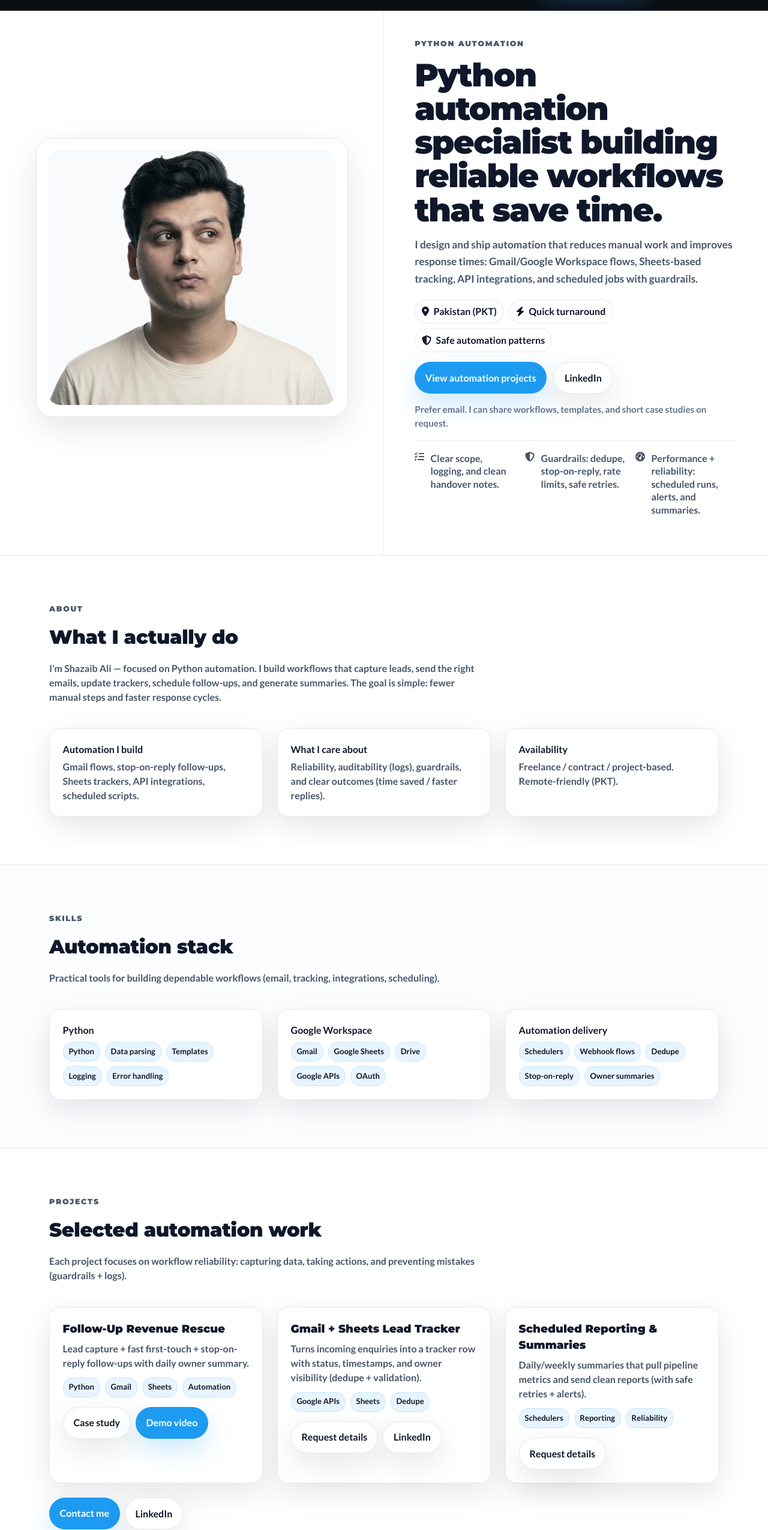
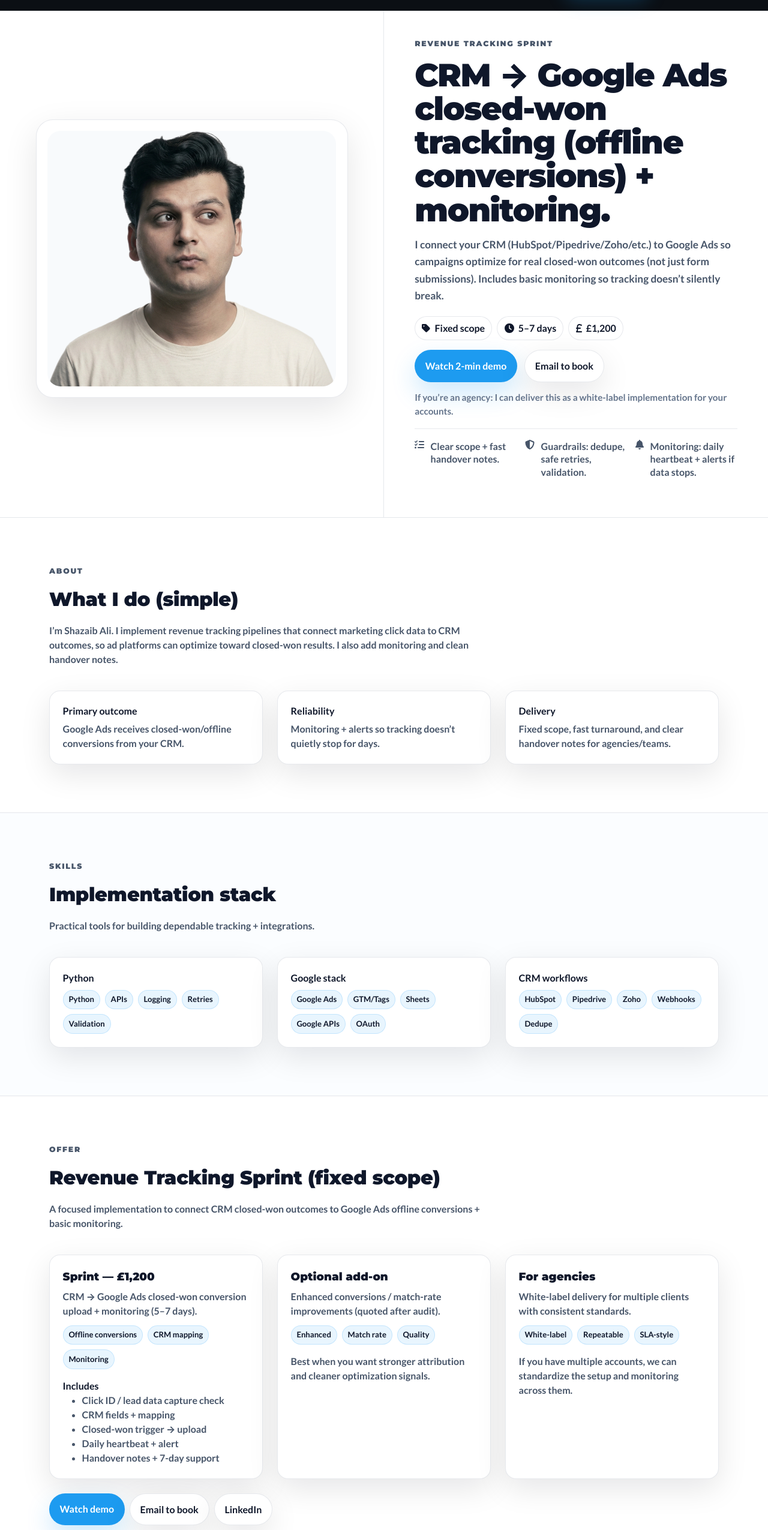
Before and after one commit to shazaibsolutions/shazaibsolutions.github.io, a plain HTML site: page index.html in a window 1280 px wide. Shown: the part 83-2633 px from the top of the page at 60% size. Drawn offline with nearby package versions, Linux system fonts and the light colour scheme.

Commit message:
Update index.html

```diff
--- a/index.html
+++ b/index.html
@@ -2,17 +2,17 @@
 <html lang="en">
 <head>
   <meta charset="utf-8" />
-  <title>Shazaib Ali — Python Automation Portfolio (Gmail • Sheets • APIs)</title>
+  <title>Shazaib Ali — CRM → Google Ads Revenue Tracking (Offline Conversions) + Monitoring</title>
   <meta name="viewport" content="width=device-width, initial-scale=1, shrink-to-fit=no" />
-  <meta name="description" content="Portfolio of Shazaib Ali — Python automation for Gmail/Google Workspace, Sheets, APIs, and reliable workflows. Featured project: Follow-Up Revenue Rescue (stop-on-reply follow-ups + daily summary)." />
+  <meta name="description" content="Shazaib Ali — I implement CRM → Google Ads closed-won/offline conversion tracking + monitoring so campaigns optimize for real revenue (not just form submissions). Fixed-scope sprint, fast delivery." />
 
   <!-- SEO -->
   <meta name="robots" content="index,follow" />
   <link rel="canonical" href="https://shazaibsolutions.github.io/" />
 
   <!-- Open Graph -->
-  <meta property="og:title" content="Shazaib Ali — Python Automation Portfolio" />
-  <meta property="og:description" content="Python automation • Google Workspace (Gmail/Sheets) • APIs • reliable workflows. Featured: Follow-Up Revenue Rescue." />
+  <meta property="og:title" content="Shazaib Ali — CRM → Google Ads Revenue Tracking + Monitoring" />
+  <meta property="og:description" content="Closed-won/offline conversions from CRM to Google Ads + monitoring, so campaigns optimize for revenue—not just leads. Fixed-scope sprint." />
   <meta property="og:type" content="website" />
   <meta property="og:url" content="https://shazaibsolutions.github.io/" />
 
@@ -38,7 +38,7 @@
     "@type":"Person",
     "name":"Shazaib Ali",
     "url":"https://shazaibsolutions.github.io/",
-    "jobTitle":"Python Automation Specialist",
+    "jobTitle":"Revenue Tracking & Automation Specialist",
     "sameAs":[
       "https://shorturl.at/nNl4z"
     ]
@@ -306,17 +306,17 @@
         <ul class="navbar-nav ms-auto align-items-lg-center">
           <li class="nav-item"><a class="nav-link px-lg-3" href="#about">About</a></li>
           <li class="nav-item"><a class="nav-link px-lg-3" href="#skills">Skills</a></li>
-          <li class="nav-item"><a class="nav-link px-lg-3" href="#projects">Projects</a></li>
-          <li class="nav-item"><a class="nav-link px-lg-3" href="#featured">Featured</a></li>
+          <li class="nav-item"><a class="nav-link px-lg-3" href="#projects">Offer</a></li>
+          <li class="nav-item"><a class="nav-link px-lg-3" href="#featured">Demo</a></li>
           <li class="nav-item"><a class="nav-link px-lg-3" href="#contact">Contact</a></li>
 
           <li class="nav-item ms-lg-2 mt-2 mt-lg-0">
-            <a class="btn btn-cta js-contact-cta" href="#" rel="noopener">
-              Hire / Collaborate
+            <a class="btn btn-cta js-demo" href="#" target="_blank" rel="noopener">
+              Watch demo
             </a>
           </li>
 
-          <!-- IMPORTANT: LinkedIn is NOT detached; hardcoded href + JS still sets it -->
+          <!-- NOTE: Replace with your real LinkedIn URL when ready -->
           <li class="nav-item ms-lg-2 mt-2 mt-lg-0">
             <a class="btn btn-ghost-nav js-linkedin" href="https://shorturl.at/nNl4z" target="_blank" rel="noopener">
               LinkedIn
@@ -343,34 +343,34 @@
 
       <div class="hero-right">
         <div>
-          <div class="kicker">Python Automation</div>
-          <h1>Python automation specialist building reliable workflows that save time.</h1>
+          <div class="kicker">Revenue tracking sprint</div>
+          <h1>CRM → Google Ads closed-won tracking (offline conversions) + monitoring.</h1>
 
           <p>
-            I design and ship automation that reduces manual work and improves response times:
-            Gmail/Google Workspace flows, Sheets-based tracking, API integrations, and scheduled jobs with guardrails.
+            I connect your CRM (HubSpot/Pipedrive/Zoho/etc.) to Google Ads so campaigns optimize for
+            <strong>real closed-won outcomes</strong> (not just form submissions). Includes basic monitoring so tracking
+            doesn’t silently break.
           </p>
 
           <div class="d-flex gap-2 flex-wrap">
-            <span class="pill"><i class="fa-solid fa-location-dot"></i> Pakistan (PKT)</span>
-            <span class="pill"><i class="fa-solid fa-bolt"></i> Quick turnaround</span>
-            <span class="pill"><i class="fa-solid fa-shield-halved"></i> Safe automation patterns</span>
+            <span class="pill"><i class="fa-solid fa-tag"></i> Fixed scope</span>
+            <span class="pill"><i class="fa-solid fa-clock"></i> 5–7 days</span>
+            <span class="pill"><i class="fa-solid fa-sterling-sign"></i> £1,200</span>
           </div>
 
           <div class="hero-actions mt-3">
-            <a class="btn btn-primary-accent" href="#projects">View automation projects</a>
-            <!-- Hardcoded href to avoid detached link -->
-            <a class="btn btn-ghost js-linkedin" href="https://shorturl.at/nNl4z" target="_blank" rel="noopener">LinkedIn</a>
+            <a class="btn btn-primary-accent js-demo" href="#" target="_blank" rel="noopener">Watch 2-min demo</a>
+            <a class="btn btn-ghost js-contact-cta" href="#" rel="noopener">Email to book</a>
           </div>
 
           <div class="subnote">
-            Prefer email. I can share workflows, templates, and short case studies on request.
+            If you’re an agency: I can deliver this as a white-label implementation for your accounts.
           </div>
 
           <div class="trustbar" aria-label="Highlights">
-            <div class="trust-item"><i class="fa-solid fa-list-check"></i><span>Clear scope, logging, and clean handover notes.</span></div>
-            <div class="trust-item"><i class="fa-solid fa-shield-halved"></i><span>Guardrails: dedupe, stop-on-reply, rate limits, safe retries.</span></div>
-            <div class="trust-item"><i class="fa-solid fa-gauge-high"></i><span>Performance + reliability: scheduled runs, alerts, and summaries.</span></div>
+            <div class="trust-item"><i class="fa-solid fa-list-check"></i><span>Clear scope + fast handover notes.</span></div>
+            <div class="trust-item"><i class="fa-solid fa-shield-halved"></i><span>Guardrails: dedupe, safe retries, validation.</span></div>
+            <div class="trust-item"><i class="fa-solid fa-bell"></i><span>Monitoring: daily heartbeat + alerts if data stops.</span></div>
           </div>
         </div>
       </div>
@@ -381,35 +381,34 @@
   <section class="section-pad" id="about">
     <div class="container">
       <div class="kicker">About</div>
-      <div class="section-title">What I actually do</div>
+      <div class="section-title">What I do (simple)</div>
       <p class="section-sub">
-        I’m Shazaib Ali — focused on <strong>Python automation</strong>.
-        I build workflows that capture leads, send the right emails, update trackers, schedule follow-ups, and generate summaries.
-        The goal is simple: fewer manual steps and faster response cycles.
+        I’m Shazaib Ali. I implement <strong>revenue tracking pipelines</strong> that connect marketing click data to
+        CRM outcomes, so ad platforms can optimize toward closed-won results. I also add monitoring and clean handover notes.
       </p>
 
       <div class="row g-4 mt-2">
         <div class="col-md-4">
           <div class="card-soft">
-            <div class="fw-bold">Automation I build</div>
+            <div class="fw-bold">Primary outcome</div>
             <div style="color:var(--muted);font-weight:700;margin-top:.35rem;">
-              Gmail flows, stop-on-reply follow-ups, Sheets trackers, API integrations, scheduled scripts.
+              Google Ads receives closed-won/offline conversions from your CRM.
             </div>
           </div>
         </div>
         <div class="col-md-4">
           <div class="card-soft">
-            <div class="fw-bold">What I care about</div>
+            <div class="fw-bold">Reliability</div>
             <div style="color:var(--muted);font-weight:700;margin-top:.35rem;">
-              Reliability, auditability (logs), guardrails, and clear outcomes (time saved / faster replies).
+              Monitoring + alerts so tracking doesn’t quietly stop for days.
             </div>
           </div>
         </div>
         <div class="col-md-4">
           <div class="card-soft">
-            <div class="fw-bold">Availability</div>
+            <div class="fw-bold">Delivery</div>
             <div style="color:var(--muted);font-weight:700;margin-top:.35rem;">
-              Freelance / contract / project-based. Remote-friendly (PKT).
+              Fixed scope, fast turnaround, and clear handover notes for agencies/teams.
             </div>
           </div>
         </div>
@@ -421,9 +420,9 @@
   <section class="section-pad" id="skills" style="background:var(--bgSoft);border-top:1px solid var(--line);border-bottom:1px solid var(--line);">
     <div class="container">
       <div class="kicker">Skills</div>
-      <div class="section-title">Automation stack</div>
+      <div class="section-title">Implementation stack</div>
       <p class="section-sub">
-        Practical tools for building dependable workflows (email, tracking, integrations, scheduling).
+        Practical tools for building dependable tracking + integrations.
       </p>
 
       <div class="row g-4 mt-2">
@@ -431,26 +430,26 @@
           <div class="card-soft">
             <div class="fw-bold mb-2">Python</div>
             <div class="tagrow">
-              <span class="tag">Python</span><span class="tag">Data parsing</span><span class="tag">Templates</span><span class="tag">Logging</span>
-              <span class="tag">Error handling</span>
+              <span class="tag">Python</span><span class="tag">APIs</span><span class="tag">Logging</span><span class="tag">Retries</span>
+              <span class="tag">Validation</span>
             </div>
           </div>
         </div>
         <div class="col-lg-4">
           <div class="card-soft">
-            <div class="fw-bold mb-2">Google Workspace</div>
+            <div class="fw-bold mb-2">Google stack</div>
             <div class="tagrow">
-              <span class="tag">Gmail</span><span class="tag">Google Sheets</span><span class="tag">Drive</span><span class="tag">Google APIs</span>
+              <span class="tag">Google Ads</span><span class="tag">GTM/Tags</span><span class="tag">Sheets</span><span class="tag">Google APIs</span>
               <span class="tag">OAuth</span>
             </div>
           </div>
         </div>
         <div class="col-lg-4">
           <div class="card-soft">
-            <div class="fw-bold mb-2">Automation delivery</div>
+            <div class="fw-bold mb-2">CRM workflows</div>
             <div class="tagrow">
-              <span class="tag">Schedulers</span><span class="tag">Webhook flows</span><span class="tag">Dedupe</span><span class="tag">Stop-on-reply</span>
-              <span class="tag">Owner summaries</span>
+              <span class="tag">HubSpot</span><span class="tag">Pipedrive</span><span class="tag">Zoho</span><span class="tag">Webhooks</span>
+              <span class="tag">Dedupe</span>
             </div>
           </div>
         </div>
@@ -458,84 +457,82 @@
     </div>
   </section>
 
-  <!-- PROJECTS -->
+  <!-- PROJECTS / OFFER -->
   <section class="section-pad" id="projects">
     <div class="container">
-      <div class="kicker">Projects</div>
-      <div class="section-title">Selected automation work</div>
+      <div class="kicker">Offer</div>
+      <div class="section-title">Revenue Tracking Sprint (fixed scope)</div>
       <p class="section-sub">
-        Each project focuses on workflow reliability: capturing data, taking actions, and preventing mistakes (guardrails + logs).
+        A focused implementation to connect CRM closed-won outcomes to Google Ads offline conversions + basic monitoring.
       </p>
 
       <div class="row g-4 mt-2">
-        <!-- Project 1 -->
         <div class="col-lg-4">
           <div class="card-soft">
-            <div class="project-title">Follow-Up Revenue Rescue</div>
+            <div class="project-title">Sprint — £1,200</div>
             <div class="project-sub">
-              Lead capture + fast first-touch + stop-on-reply follow-ups with daily owner summary.
+              CRM → Google Ads closed-won conversion upload + monitoring (5–7 days).
             </div>
             <div class="tagrow mb-3">
-              <span class="tag">Python</span><span class="tag">Gmail</span><span class="tag">Sheets</span><span class="tag">Automation</span>
+              <span class="tag">Offline conversions</span><span class="tag">CRM mapping</span><span class="tag">Monitoring</span>
             </div>
-            <div class="d-flex gap-2 flex-wrap">
-              <a class="btn btn-ghost" href="#featured">Case study</a>
-              <a class="btn btn-primary-accent js-demo" href="#" target="_blank" rel="noopener">Demo video</a>
+            <div class="fw-bold">Includes</div>
+            <ul class="mb-0" style="color:var(--muted);font-weight:700;">
+              <li>Click ID / lead data capture check</li>
+              <li>CRM fields + mapping</li>
+              <li>Closed-won trigger → upload</li>
+              <li>Daily heartbeat + alert</li>
+              <li>Handover notes + 7-day support</li>
+            </ul>
+          </div>
+        </div>
+
+        <div class="col-lg-4">
+          <div class="card-soft">
+            <div class="project-title">Optional add-on</div>
+            <div class="project-sub">
+              Enhanced conversions / match-rate improvements (quoted after audit).
+            </div>
+            <div class="tagrow mb-3">
+              <span class="tag">Enhanced</span><span class="tag">Match rate</span><span class="tag">Quality</span>
+            </div>
+            <div style="color:var(--muted);font-weight:700;">
+              Best when you want stronger attribution and cleaner optimization signals.
             </div>
           </div>
         </div>
 
-        <!-- Project 2 -->
         <div class="col-lg-4">
           <div class="card-soft">
-            <div class="project-title">Gmail + Sheets Lead Tracker</div>
+            <div class="project-title">For agencies</div>
             <div class="project-sub">
-              Turns incoming enquiries into a tracker row with status, timestamps, and owner visibility (dedupe + validation).
+              White-label delivery for multiple clients with consistent standards.
             </div>
             <div class="tagrow mb-3">
-              <span class="tag">Google APIs</span><span class="tag">Sheets</span><span class="tag">Dedupe</span>
+              <span class="tag">White-label</span><span class="tag">Repeatable</span><span class="tag">SLA-style</span>
             </div>
-            <div class="d-flex gap-2 flex-wrap">
-              <a class="btn btn-ghost js-contact-cta" href="#">Request details</a>
-              <!-- Hardcoded href to avoid detached link -->
-              <a class="btn btn-ghost js-linkedin" href="https://shorturl.at/nNl4z" target="_blank" rel="noopener">LinkedIn</a>
-            </div>
-          </div>
-        </div>
-
-        <!-- Project 3 -->
-        <div class="col-lg-4">
-          <div class="card-soft">
-            <div class="project-title">Scheduled Reporting & Summaries</div>
-            <div class="project-sub">
-              Daily/weekly summaries that pull pipeline metrics and send clean reports (with safe retries + alerts).
-            </div>
-            <div class="tagrow mb-3">
-              <span class="tag">Schedulers</span><span class="tag">Reporting</span><span class="tag">Reliability</span>
-            </div>
-            <div class="d-flex gap-2 flex-wrap">
-              <a class="btn btn-ghost js-contact-cta" href="#">Request details</a>
+            <div style="color:var(--muted);font-weight:700;">
+              If you have multiple accounts, we can standardize the setup and monitoring across them.
             </div>
           </div>
         </div>
       </div>
 
       <div class="mt-4 d-flex gap-2 flex-wrap">
-        <a class="btn btn-primary-accent js-contact-cta" href="#">Contact me</a>
-        <!-- Hardcoded href to avoid detached link -->
+        <a class="btn btn-primary-accent js-demo" href="#" target="_blank" rel="noopener">Watch demo</a>
+        <a class="btn btn-ghost js-contact-cta" href="#">Email to book</a>
         <a class="btn btn-ghost js-linkedin" href="https://shorturl.at/nNl4z" target="_blank" rel="noopener">LinkedIn</a>
       </div>
     </div>
   </section>
 
-  <!-- FEATURED CASE STUDY -->
+  <!-- FEATURED DEMO -->
   <section class="section-pad featured" id="featured">
     <div class="container">
-      <div class="kicker">Featured project</div>
-      <div class="section-title">Follow-Up Revenue Rescue — Case study</div>
+      <div class="kicker">Demo</div>
+      <div class="section-title">CRM → Google Ads Revenue Tracking (demo)</div>
       <p class="section-sub">
-        Problem: leads go cold when first response + follow-ups are inconsistent.
-        Solution: capture every enquiry, respond fast, follow up only if no reply, stop instantly on reply, and send a daily summary.
+        Demo walkthrough of the closed-won/offline conversion flow + monitoring concept.
       </p>
 
       <div class="row g-4 mt-4">
@@ -554,60 +551,29 @@
 
           <div class="mt-3 d-flex gap-2 flex-wrap">
             <a class="btn btn-ghost js-demo" href="#" target="_blank" rel="noopener">Watch on YouTube</a>
-            <a class="btn btn-primary-accent js-contact-cta" href="#">Discuss this automation</a>
+            <a class="btn btn-primary-accent js-contact-cta" href="#">Discuss this sprint</a>
           </div>
         </div>
 
         <div class="col-lg-4">
           <div class="card-soft">
-            <div class="fw-bold mb-2">Key features</div>
+            <div class="fw-bold mb-2">What this delivers</div>
             <ul class="mb-0" style="color:var(--muted);font-weight:700;">
-              <li>Fast first-touch acknowledgement</li>
-              <li>3-step follow-up cadence</li>
-              <li>Stop-on-reply guardrail</li>
-              <li>Dedupe + basic safety checks</li>
-              <li>Daily owner summary</li>
+              <li>Closed-won → Google Ads conversion upload</li>
+              <li>Clean mapping + validation</li>
+              <li>Basic monitoring + alerts</li>
+              <li>Clear handover notes</li>
             </ul>
           </div>
 
           <div class="card-soft mt-3">
             <div class="fw-bold mb-2">Stack</div>
             <div style="color:var(--muted);font-weight:700;">
-              Python, Gmail/Google Workspace, Google Sheets, templates, scheduling, logging.
+              Python, CRM APIs/webhooks, Google Ads, logging/monitoring patterns.
             </div>
           </div>
         </div>
       </div>
-
-      <div class="row g-4 mt-4">
-        <div class="col-md-6">
-          <div class="card-soft">
-            <div class="fw-bold mb-2">Pipeline tracking</div>
-            <img class="shot-img"
-              src="./assets/img/step-1-lead-in-sheet.png"
-              alt="Lead captured in tracker"
-              loading="lazy"
-              onerror="this.onerror=null;this.src='./assets/img/step-1-lead-in-sheet.png';">
-            <div style="color:var(--muted);font-weight:700;margin-top:.6rem;">
-              Every enquiry captured with status + timestamp.
-            </div>
-          </div>
-        </div>
-        <div class="col-md-6">
-          <div class="card-soft">
-            <div class="fw-bold mb-2">Automation run</div>
-            <img class="shot-img"
-              src="./assets/img/step-2-python-run.png"
-              alt="Automation processing lead"
-              loading="lazy"
-              onerror="this.onerror=null;this.src='./assets/img/step-2-python-run.png';">
-            <div style="color:var(--muted);font-weight:700;margin-top:.6rem;">
-              Validates, schedules follow-ups, and enforces stop-on-reply.
-            </div>
-          </div>
-        </div>
-      </div>
-
     </div>
   </section>
 
@@ -615,9 +581,9 @@
   <section class="section-pad" id="contact">
     <div class="container">
       <div class="kicker">Contact</div>
-      <div class="section-title">Let’s automate your workflow</div>
+      <div class="section-title">Book the sprint</div>
       <p class="section-sub">
-        Email is best. Share your current process + what you want automated, and I’ll reply with scope and next steps.
+        Email is best. Share CRM + lead source + what you currently track in Google Ads. I’ll reply with scope + start date.
       </p>
 
       <div class="row g-4 mt-2">
@@ -627,7 +593,6 @@
             <a class="btn btn-primary-accent w-100 js-contact-cta" href="#">
               Email me
             </a>
-            <!-- Removed: "Opens Gmail compose..." -->
           </div>
         </div>
 
@@ -644,13 +609,10 @@
 
             <div style="margin-top:.85rem;color:var(--muted);font-weight:700;">
               LinkedIn:<br>
-              <!-- Hardcoded href so it never detaches -->
               <a class="js-linkedin" href="https://shorturl.at/nNl4z" target="_blank" rel="noopener" style="font-weight:900;color:var(--ink);text-decoration:none;">
                 https://shorturl.at/nNl4z
               </a>
             </div>
-
-            <!-- Removed: "Tip: add a real GitHub link..." -->
           </div>
         </div>
       </div>
@@ -662,10 +624,11 @@
     <div class="container d-flex flex-column flex-md-row justify-content-between align-items-start gap-2">
       <div>
         <div style="font-weight:900;color:var(--ink);font-family:Montserrat, sans-serif;">Shazaib Ali</div>
-        <div>Python Automation • Gmail/Sheets • APIs</div>
+        <div>Revenue Tracking • CRM → Google Ads • Monitoring</div>
       </div>
       <div class="d-flex gap-3">
-        <a href="#projects">Projects</a>
+        <a href="#projects">Offer</a>
+        <a href="#featured">Demo</a>
         <a href="#contact">Contact</a>
       </div>
     </div>
@@ -680,12 +643,18 @@
       const CONFIG = {
         name: "Shazaib Ali",
         email: "shazaibsolutions@gmail.com",
+
+        // NOTE: Replace this with your REAL LinkedIn URL when you have it:
+        // e.g. https://www.linkedin.com/in/yourname/
         linkedin: "https://shorturl.at/nNl4z",
+
         whatsappE164: "+923117335449",
-        demoYoutube: "https://youtu.be/aehS-OuCa70"
+
+        // Updated to YOUR provided demo link:
+        demoYoutube: "https://youtu.be/wGyXq-WFigk"
       };
 
-      // ===== SAFE HELPERS =====
+      // ===== HELPERS =====
       const qsAll = (s) => Array.from(document.querySelectorAll(s));
       const setHrefAll = (selector, href, openNew=true) => {
         qsAll(selector).forEach(a => {
@@ -701,19 +670,19 @@
         });
       };
 
-      // Gmail compose (avoids mailto glitch)
-      const SUBJECT = "Automation inquiry — Python workflows";
+      // Gmail compose
+      const SUBJECT = "Revenue Tracking Sprint — CRM → Google Ads (Offline Conversions)";
       const BODY =
 `Hi Shazaib,
 
-I saw your automation portfolio and want to discuss a workflow.
+I want to set up CRM → Google Ads closed-won/offline conversion tracking.
 
-Current process (what happens today):
-What you want automated (goal):
-Tools involved (Gmail/Sheets/CRM/etc):
-Volume (per day/week):
+CRM:
+Lead source (forms/calls):
+What is considered Closed-Won (stage/event):
+Current Google Ads primary conversion:
+Rough monthly lead volume:
 Timeline:
-Budget range:
 
 Thanks,`;
 
@@ -723,10 +692,7 @@ Thanks,`;
         + "&body=" + encodeURIComponent(BODY);
 
       setHrefAll(".js-contact-cta", gmail, true);
-
-      // LinkedIn: keep JS setter, but links are ALSO hardcoded in HTML so they never detach.
       setHrefAll(".js-linkedin", CONFIG.linkedin, true);
-
       setHrefAll(".js-demo", CONFIG.demoYoutube, true);
 
       // Demo iframe embed
```
